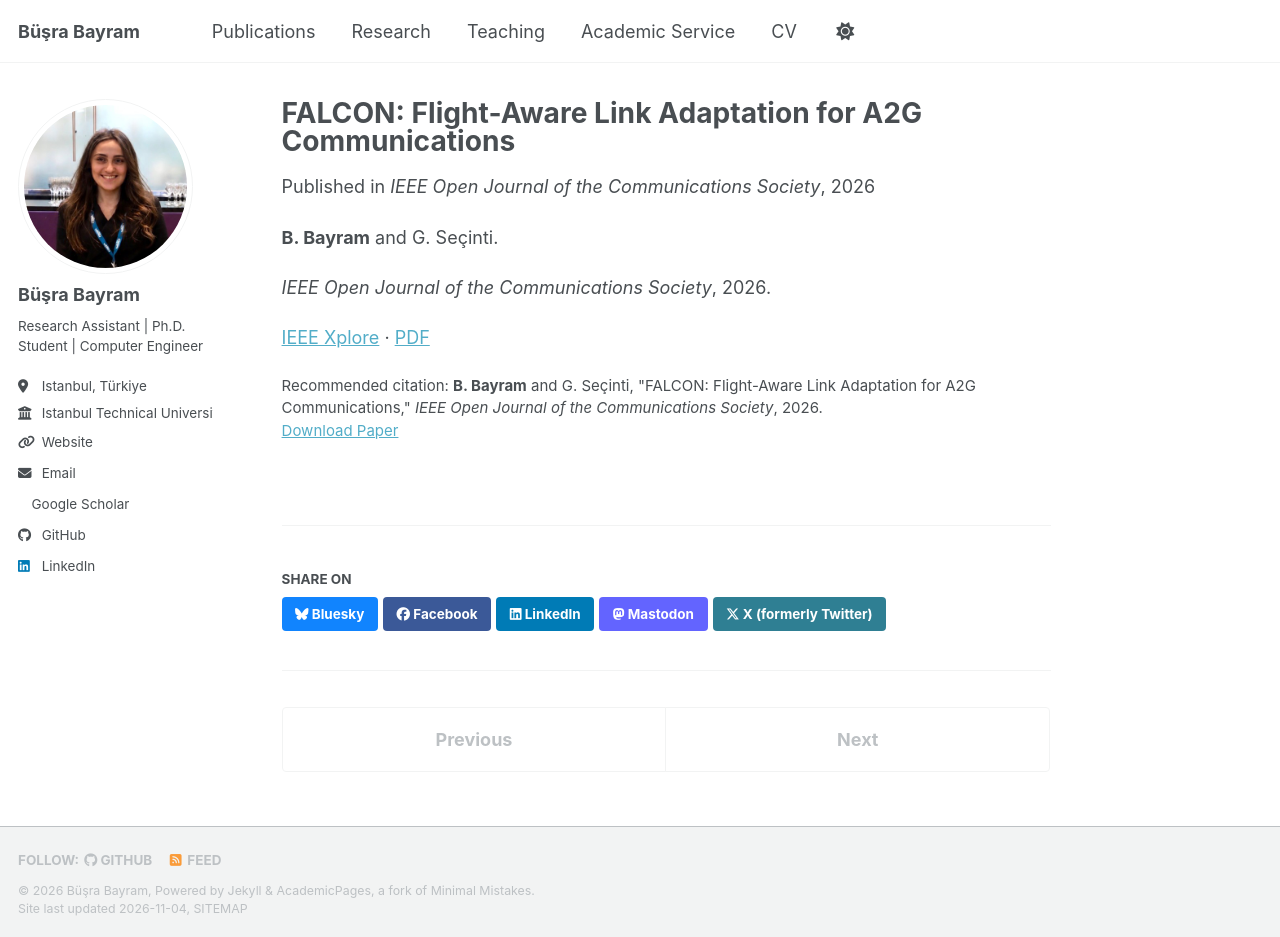
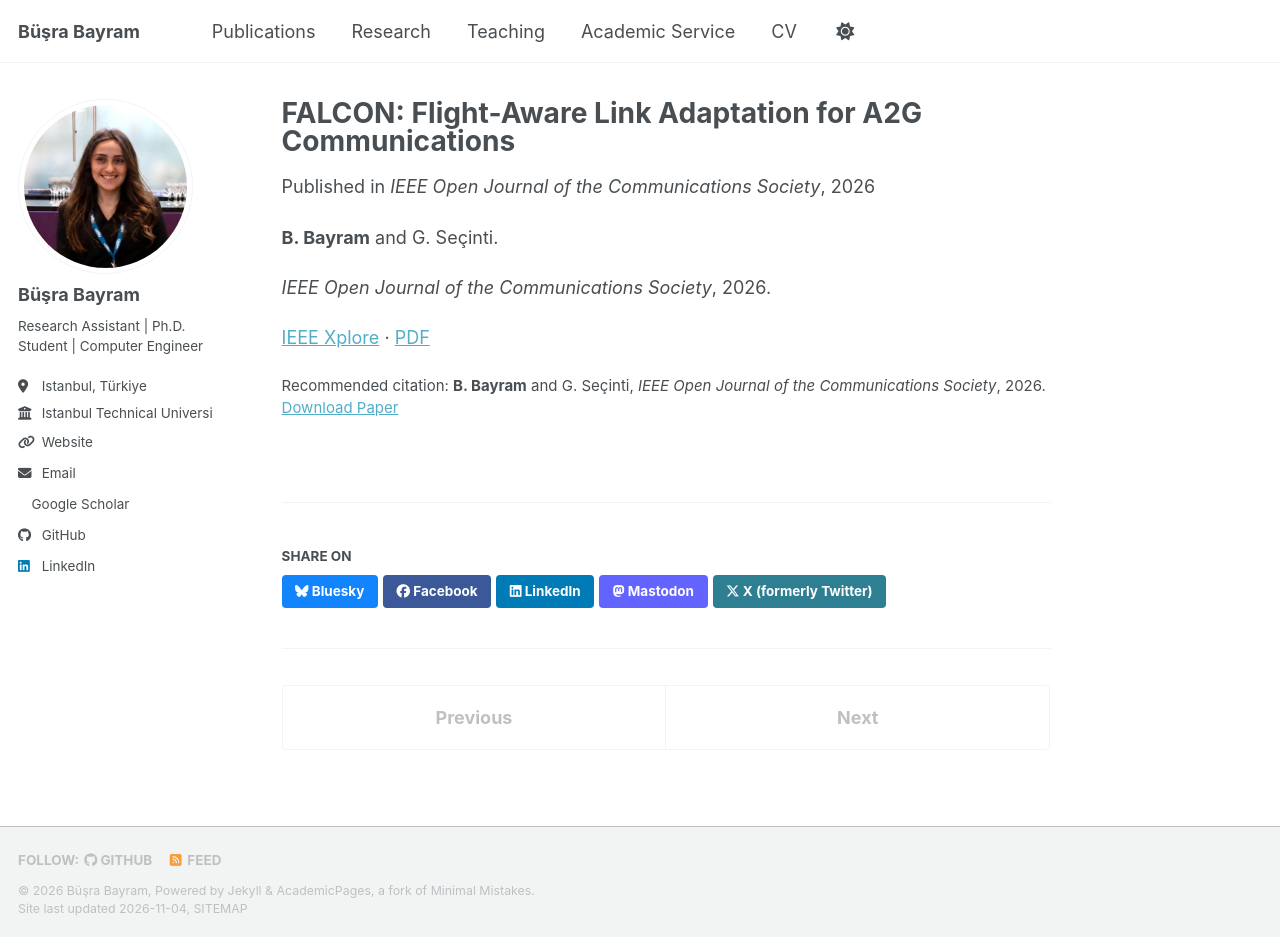
Before and after one commit to busrabyrm/busrabayram, a Jekyll site: the page built from _publications/2026-01-01-falcon.md, in a window 1280 px wide and 937 px high. Built offline with Jekyll 4.4.1, drawn with Linux system fonts in a browser that asks for light colours; a style sheet for code colours, icons or effects is not loaded.

Commit message:
Update 2026-01-01-falcon.md

```diff
--- a/_publications/2026-01-01-falcon.md
+++ b/_publications/2026-01-01-falcon.md
@@ -7,7 +7,7 @@ date: 2026-09-16
 venue: "IEEE Open Journal of the Communications Society"
 paperurl: "https://ieeexplore.ieee.org/abstract/document/11692898/"
 pdfurl: "https://ieeexplore.ieee.org/iel8/8782661/8901158/11692898.pdf"
-citation: "<strong>B. Bayram</strong> and G. Seçinti, &quot;FALCON: Flight-Aware Link Adaptation for A2G Communications,&quot; <i>IEEE Open Journal of the Communications Society</i>, 2026."
+citation: "<strong>B. Bayram</strong> and G. Seçinti, <i>IEEE Open Journal of the Communications Society</i>, 2026."
 ---
 
 **B. Bayram** and G. Seçinti.
```
